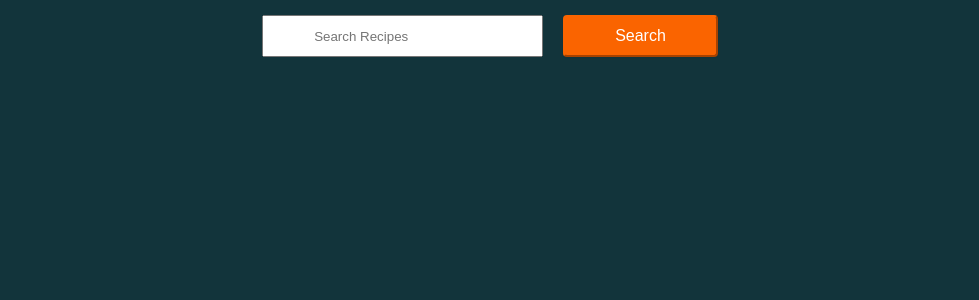
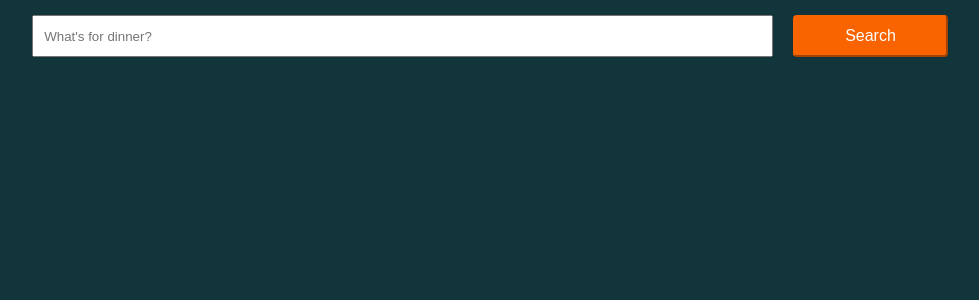
Before and after one commit to KhorallyPierre/react-recipe-app, a React (Create React App) app: page / in a window 1280 px wide. Shown: the top 300 px of the page, without its empty margins (150-1129 px from the left). Built offline with nearby package versions, Linux system fonts and the light colour scheme.

Commit message:
favorites functionality

```diff
--- a/src/components/recipe-item/index.jsx
+++ b/src/components/recipe-item/index.jsx
@@ -2,7 +2,7 @@ import './styles.css'
 import React from 'react';
 
 const RecipeItem = (props) =>{
-    const {id,image, title} = props;
+    const {id,image, title, addToFavorites} = props;
  return (
     <div key={id} className="recipe-item">
         <div>
@@ -10,7 +10,7 @@ const RecipeItem = (props) =>{
         </div>
         <p> {title} </p>
 
-        <button> Add to favorites </button>
+        <button type="button" onClick={addToFavorites}> Add to favorites </button>
     </div>
  )
 }
--- a/src/components/search/index.jsx
+++ b/src/components/search/index.jsx
@@ -30,7 +30,7 @@ const Search = (props)=> {
     }
     return (
         <form onSubmit={handleSubmit} className="Search">
-            <input name="search" onChange={handleInputValue} value={inputValue} placeholder="Search Recipes" id="search"/>
+            <input name="search" onChange={handleInputValue} value={inputValue} placeholder="What's for dinner?" id="search"/>
             <button type="submit"> Search </button>
         </form>
     )
--- a/src/components/search/styles.css
+++ b/src/components/search/styles.css
@@ -2,10 +2,13 @@
     display: flex;
     gap: 20px;
     justify-content: center;
+    text-align: left;
 }
 
 .Search input {
-    padding: 10px 50px;
+    padding-right: 550px;
+    text-align: left;
+    padding-left: 10px;
 }
 
 .Search button {
--- a/src/pages/homepage/index.jsx
+++ b/src/pages/homepage/index.jsx
@@ -1,52 +1,70 @@
 import Search from "../../components/search";
-import {useState} from 'react';
-import './styles.css'
+import { useState } from "react";
+import "./styles.css";
 import RecipeItem from "../../components/recipe-item";
-import React from 'react';
-const dummydata = "dummydata"
+import React from "react";
 
-const Homepage = ()=> {
+const dummydata = "dummydata";
+
+const Homepage = () => {
   //loading state
-const [loadingState, setLoadingState] = useState(false)
+  const [loadingState, setLoadingState] = useState(false);
   // save results that we recieve from api
-const [recipes, setRecipes] = useState([])
+  const [recipes, setRecipes] = useState([]);
+
+  //favorites data state
+  const[favorites,setFavorites] = useState([])
   const getDataFromSearchComponent = (getData) => {
-
     // keep the loading state as true before we are calling the api
     setLoadingState(true);
-        console.log(getData, 'getData')
+    console.log(getData, "getData");
 
     //calling api for food data
 
-        async function getRecipes(){
-            const apiResponse = await fetch(`https://api.spoonacular.com/recipes/complexSearch?apiKey=5a889f5e8d314bbda815babf720da808&query=${getData}`)
-            const result = await apiResponse.json()
-            const {results} = result;
+    async function getRecipes() {
+      const apiResponse = await fetch(
+        `https://api.spoonacular.com/recipes/complexSearch?apiKey=5a889f5e8d314bbda815babf720da808&query=${getData}`
+      );
+      const result = await apiResponse.json();
+      const { results } = result;
 
-            if(results && results.length > 0){
+      if (results && results.length > 0) {
         //set the loading state as false again to get data
-                setLoadingState(false)
+        setLoadingState(false);
         /// set the recipes state
-                setRecipes(results)
+        setRecipes(results);
       }
-            console.log(result)
+      console.log(result);
+    }
+    getRecipes();
+  };
 
+  const addToFavorites = (getCurrentRecipeItem) => {
+    let copyFavorites = [...favorites];
+
+    const index =copyFavorites.findIndex(item => item.id === getCurrentRecipeItem.id)
+    if(index === -1){
+        copyFavorites.push(getCurrentRecipeItem)
+        setFavorites(copyFavorites)
+
+    }else{
+        alert('Pst.. item already in favorites')
     }
-        getRecipes()
-    }
+  };
 
-    console.log(loadingState, recipes, 'loadingState, recipes')
+  console.log(loadingState, recipes, "loadingState, recipes");
   return (
     <div className="homepage">
-            <Search getDataFromSearchComponent = {getDataFromSearchComponent} dummydatacopy = {dummydata}/>
-
+      <Search
+        getDataFromSearchComponent={getDataFromSearchComponent}
+        dummydatacopy={dummydata}
+      />
 
       {/* {show loading state} */}
 
-
-        {
-            loadingState && <div className="loading"> Loading Recipes... please wait </div>
-        }
+      {loadingState && (
+        <div className="loading"> Loading Recipes... please wait </div>
+      )}
 
       {/* {show loading state} */}
 
@@ -54,13 +72,18 @@ const [recipes, setRecipes] = useState([])
 
       <div className="items">
         {recipes && recipes.length > 0
-          ? recipes.map((item) => <RecipeItem id={item.id} image={item.image} title={item.title}/>)
-        : null }
+          ? recipes.map((item) => (
+              <RecipeItem
+                addToFavorites={() => addToFavorites(item)}
+                id={item.id}
+                image={item.image}
+                title={item.title}
+              />
+            ))
+          : null}
       </div>
-
-
     </div>
-    )
-}
+  );
+};
 
 export default Homepage;
--- a/src/pages/homepage/styles.css
+++ b/src/pages/homepage/styles.css
@@ -11,10 +11,12 @@
 }
 
 .items {
+    margin-top: 20px;
     display: flex;
     gap: 25px;
     margin-bottom: 30px;
     justify-content: center;
+    flex-wrap: wrap;
 }
 
 .loading {
```
Lines whose indentation alone changed are shown as unchanged.
